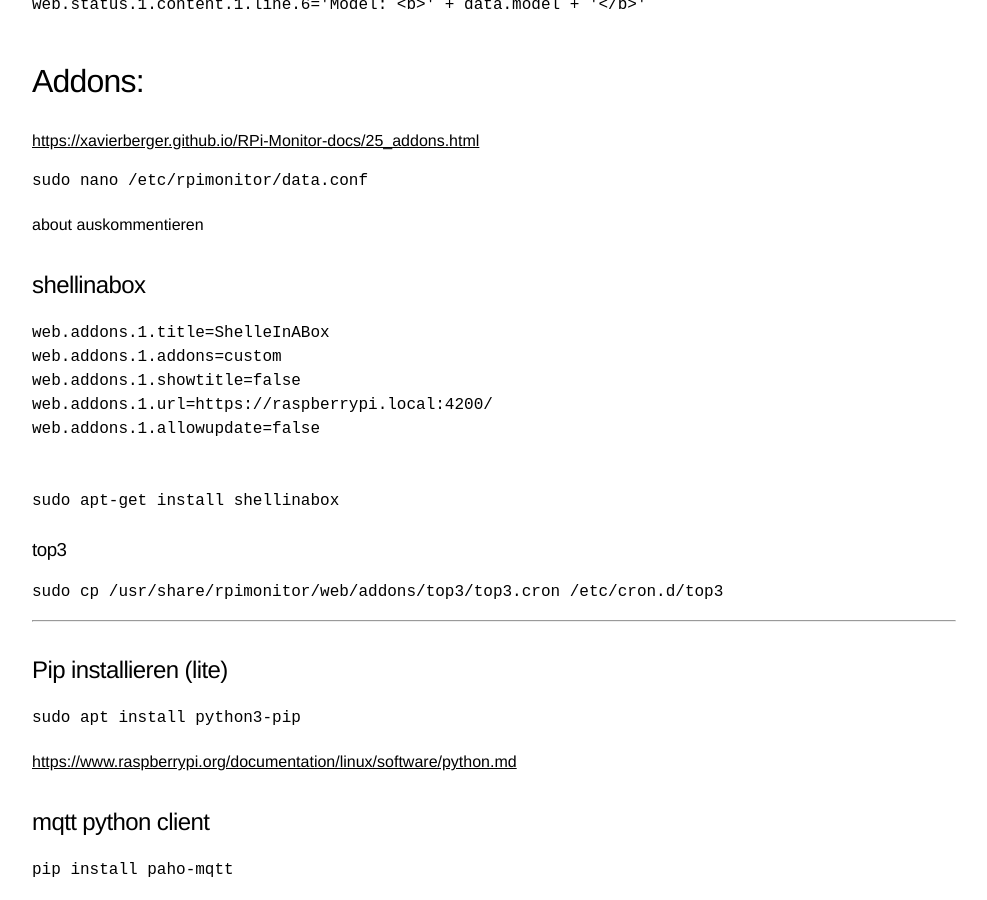
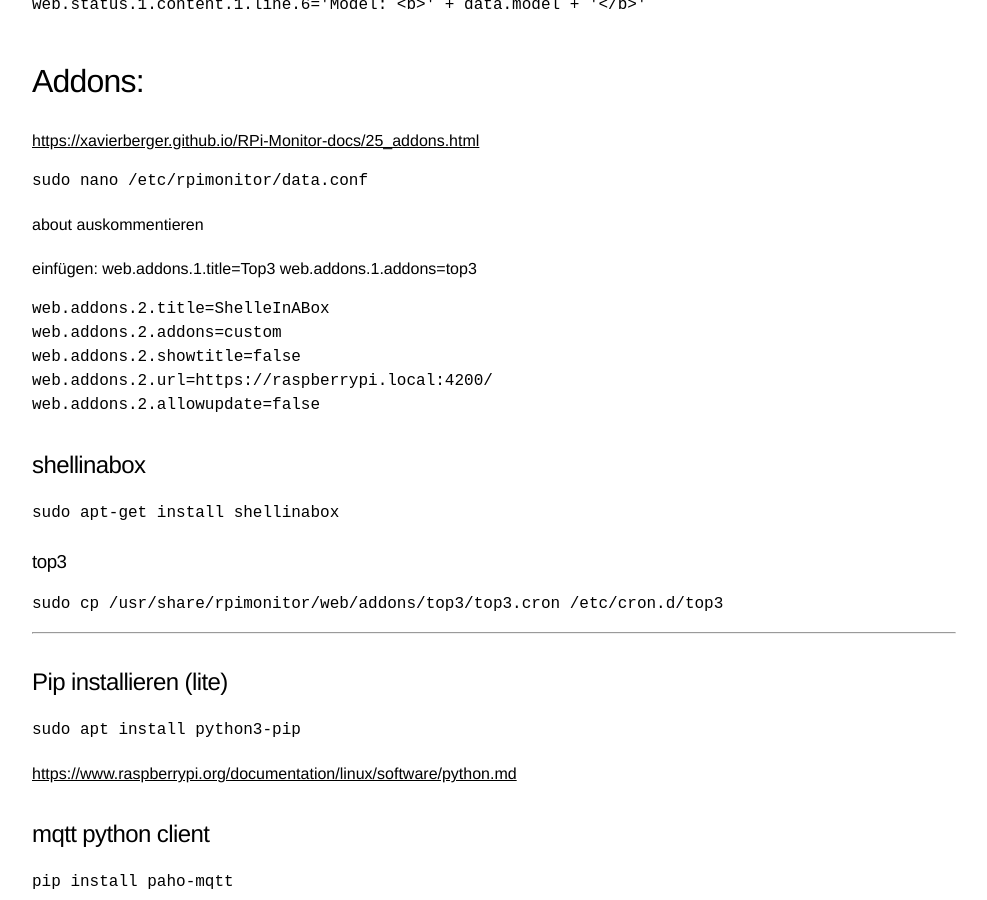
Before and after one commit to Wingertsau/ct.github.io, a Jekyll site: the page built from raspi.md, in a window 1280 px wide and 900 px high, scrolled down 1607 px. Shown: the whole window, without its empty margins (146-1133 px from the left). Built offline with Jekyll 4.4.1, drawn with Linux system fonts in a browser that asks for light colours; our own code applies the rules of GitHub Pages for plain Markdown files.

Commit message:
Update raspi.md

```diff
--- a/raspi.md
+++ b/raspi.md
@@ -80,14 +80,17 @@ add
 
 about auskommentieren
 
+einfügen:
+    web.addons.1.title=Top3
+    web.addons.1.addons=top3
+
+    web.addons.2.title=ShelleInABox
+    web.addons.2.addons=custom
+    web.addons.2.showtitle=false
+    web.addons.2.url=https://raspberrypi.local:4200/
+    web.addons.2.allowupdate=false
+
 ## shellinabox
-
-    web.addons.1.title=ShelleInABox
-    web.addons.1.addons=custom
-    web.addons.1.showtitle=false
-    web.addons.1.url=https://raspberrypi.local:4200/
-    web.addons.1.allowupdate=false
-
 
     sudo apt-get install shellinabox
 
```
